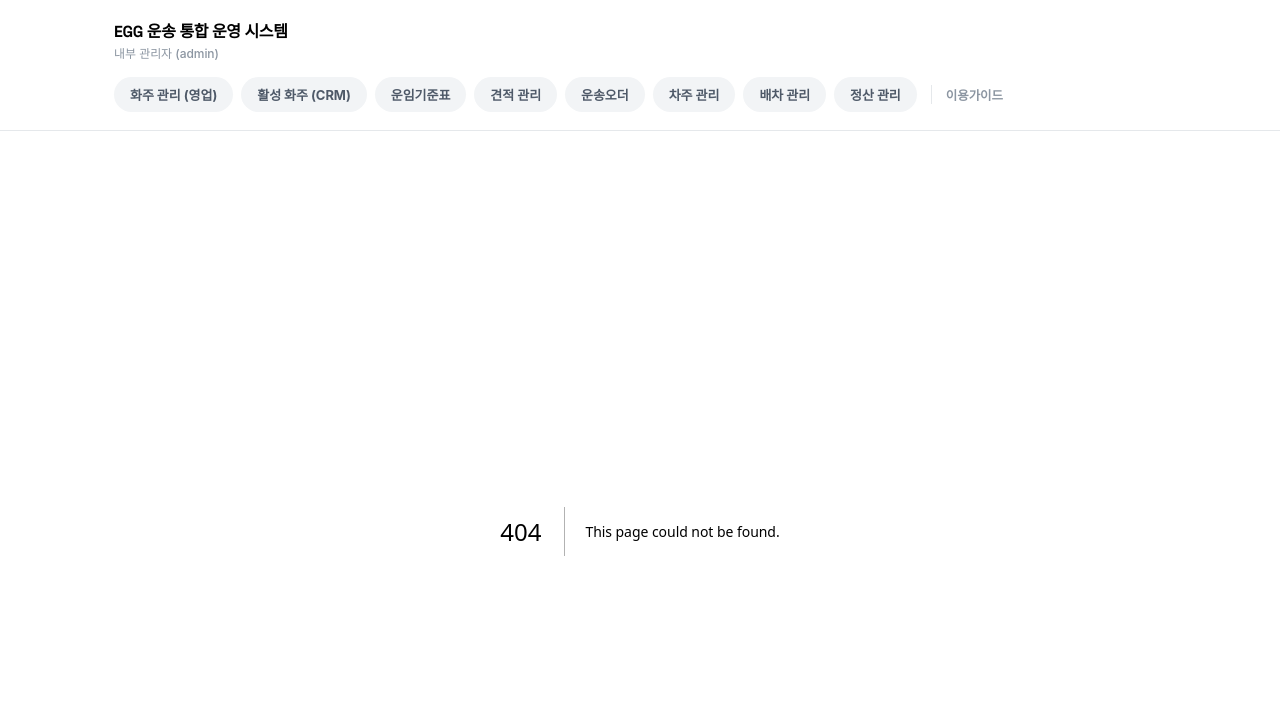
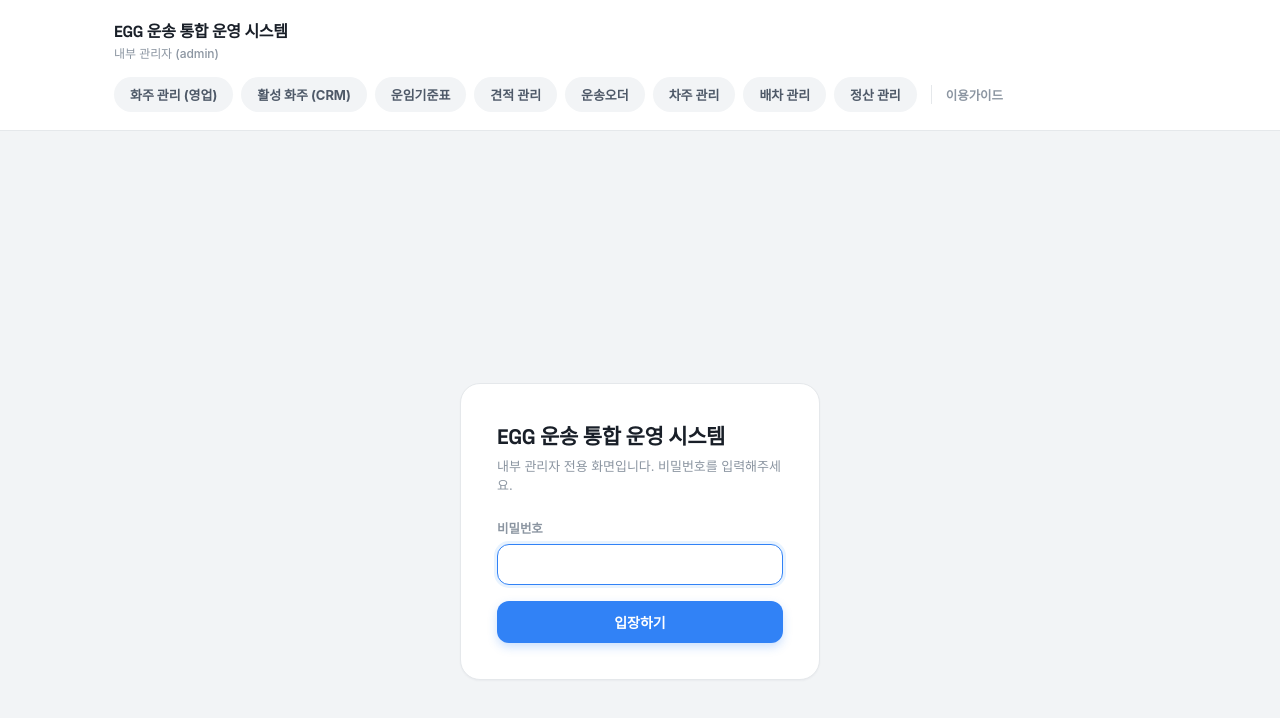
Before and after one commit to ttang0825/b2b-cargo-system, a Next.js app: page /admin/login in a window 1280 px wide. Before the commit this address had no page. Shown: the top 718 px of the page. Built offline with nearby package versions, Linux system fonts and the light colour scheme; a web font is replaced by a local one.

Commit message:
Create page.tsx

```diff
--- /dev/null
+++ b/app/admin/login/page.tsx
@@ -0,0 +1,97 @@
+"use client";
+
+import { Suspense, useState } from "react";
+import { useRouter, useSearchParams } from "next/navigation";
+
+function LoginInner() {
+  const router = useRouter();
+  const searchParams = useSearchParams();
+  const from = searchParams.get("from") || "/admin";
+
+  const [password, setPassword] = useState("");
+  const [error, setError] = useState<string | null>(null);
+  const [loading, setLoading] = useState(false);
+
+  async function handleSubmit(e: React.FormEvent) {
+    e.preventDefault();
+    setLoading(true);
+    setError(null);
+    try {
+      const res = await fetch("/api/admin-login", {
+        method: "POST",
+        headers: { "Content-Type": "application/json" },
+        body: JSON.stringify({ password }),
+      });
+      if (res.ok) {
+        router.push(from);
+        router.refresh();
+      } else {
+        const data = await res.json().catch(() => ({}));
+        setError(data.error || "비밀번호가 올바르지 않습니다.");
+      }
+    } catch {
+      setError("로그인 중 오류가 발생했습니다. 잠시 후 다시 시도해주세요.");
+    } finally {
+      setLoading(false);
+    }
+  }
+
+  return (
+    <main
+      style={{
+        minHeight: "100vh",
+        display: "flex",
+        alignItems: "center",
+        justifyContent: "center",
+        background: "var(--bg)",
+        padding: 20,
+      }}
+    >
+      <div className="card" style={{ padding: 36, width: 360, maxWidth: "100%" }}>
+        <h1
+          style={{
+            fontFamily: "var(--font-display)",
+            fontSize: 21,
+            fontWeight: 800,
+            marginTop: 0,
+            marginBottom: 6,
+            letterSpacing: "-0.02em",
+          }}
+        >
+          EGG 운송 통합 운영 시스템
+        </h1>
+        <p style={{ fontSize: 13, color: "var(--text-muted)", marginTop: 0, marginBottom: 24 }}>
+          내부 관리자 전용 화면입니다. 비밀번호를 입력해주세요.
+        </p>
+        <form onSubmit={handleSubmit}>
+          <div className="field" style={{ marginBottom: 16 }}>
+            <label>비밀번호</label>
+            <input
+              type="password"
+              value={password}
+              onChange={(e) => setPassword(e.target.value)}
+              autoFocus
+            />
+          </div>
+          {error && <div className="error-box">{error}</div>}
+          <button
+            className="btn"
+            type="submit"
+            disabled={loading}
+            style={{ width: "100%", justifyContent: "center" }}
+          >
+            {loading ? "확인 중..." : "입장하기"}
+          </button>
+        </form>
+      </div>
+    </main>
+  );
+}
+
+export default function AdminLoginPage() {
+  return (
+    <Suspense fallback={null}>
+      <LoginInner />
+    </Suspense>
+  );
+}
```
